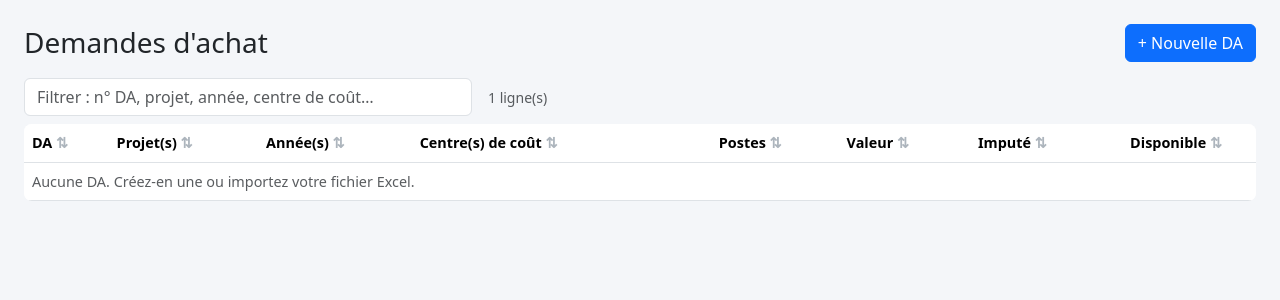
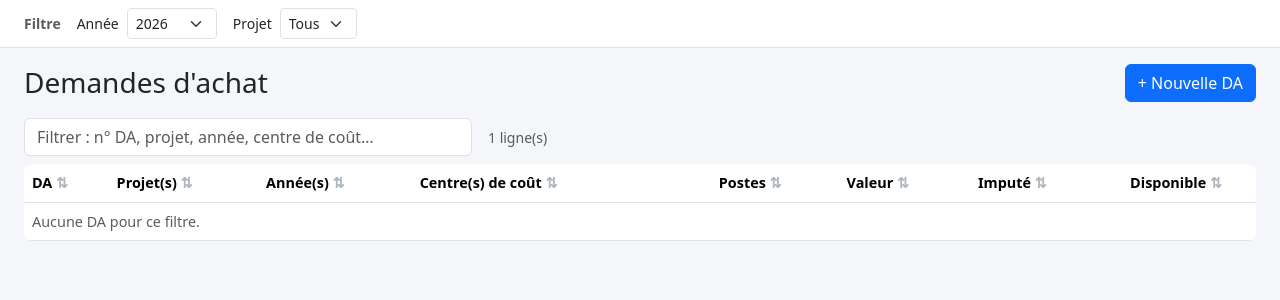
Before and after one commit to dai-ho/Tests, a Flask app: page /da in a window 1280 px wide. Shown: the part 56-356 px from the top of the page. Run offline with Flask 3, Linux system fonts and the light colour scheme; data that the repository does not hold is empty; some libraries are stand-ins or nearby versions.

Commit message:
Filtre par année et par projet, année en cours par défaut
Bandeau de filtre commun au tableau de bord, aux DA, au Suivi DA, aux
BdC et au Suivi BdC ; le choix est conservé d'un onglet à l'autre et
l'année en cours est sélectionnée par défaut. Un poste de BdC prend
l'année et le projet de son poste de DA (à défaut : année d'échéance et
activité). Dans la liste des DA, les totaux portent sur les postes
filtrés.

Co-Authored-By: Claude Opus 5.5 <noreply@anthropic.com>

```diff
--- a/gestion-achats/app.py
+++ b/gestion-achats/app.py
@@ -7,7 +7,8 @@ import webbrowser
 from collections import defaultdict
 from datetime import date, datetime
 
-from flask import Flask, flash, redirect, render_template, request, send_file, url_for
+from flask import (Flask, flash, redirect, render_template, request, send_file, session,
+                   url_for)
 from sqlalchemy import inspect, text
 from sqlalchemy.exc import IntegrityError
 
@@ -15,6 +16,9 @@ import excel_io
 import mail
 import regles
 from models import STATUTS_DA, Commande, DemandeAchat, Marche, PosteCommande, PosteDA, db
+
+# Pages sur lesquelles s'applique le filtre année / projet
+PAGES_FILTREES = {"accueil", "liste_da", "postes_da", "liste_commandes", "postes_commande"}
 
 DOSSIER = os.path.dirname(os.path.abspath(__file__))
 DOSSIER_DONNEES = os.path.join(DOSSIER, "donnees")
@@ -107,6 +111,16 @@ def create_app(db_uri=None):
                 "mailto": mail.lien_mailto,
                 "aujourdhui": date.today()}
 
+    @app.context_processor
+    def contexte_filtre():
+        if request.endpoint not in PAGES_FILTREES:
+            return {}
+        annee, projet = filtre_courant()
+        annees = set(valeurs_distinctes(PosteDA.annee)) | {date.today().year}
+        return {"filtre_actif": True, "filtre_annee": annee, "filtre_projet": projet,
+                "filtre_annees": sorted(annees, reverse=True),
+                "filtre_projets": valeurs_distinctes(PosteDA.projet)}
+
     enregistrer_routes(app)
     return app
 
@@ -148,6 +162,25 @@ def tous_les_postes_da():
     return (PosteDA.query.join(DemandeAchat)
             .order_by(DemandeAchat.reference.is_(None), DemandeAchat.reference,
                       PosteDA.numero).all())
+
+
+def filtre_courant():
+    """(année, projet) choisis dans le bandeau de filtre : année en cours par défaut,
+    None = toutes les années ; "" = tous les projets."""
+    return session.get("annee", date.today().year), session.get("projet", "")
+
+
+def garder_poste_da(p, annee, projet):
+    return (annee is None or p.annee == annee) and (not projet or p.projet == projet)
+
+
+def garder_poste_cmd(p, annee, projet):
+    """Un poste de BdC prend l'année et le projet de son poste de DA ; à défaut,
+    l'année de son échéance et son activité."""
+    pd = p.poste_da
+    a = pd.annee if pd and pd.annee else (p.date_livraison.year if p.date_livraison else None)
+    pr = (pd.projet if pd and pd.projet else None) or p.activite
+    return (annee is None or a == annee) and (not projet or pr == projet)
 
 
 def postes_da_ouverts(sauf_id=None):
@@ -211,10 +244,20 @@ def enregistrer_routes(app):
 
     # --- Tableau de bord ------------------------------------------------------
 
+    @app.route("/filtre")
+    def filtrer():
+        annee = request.args.get("annee", "")
+        session["annee"] = int(annee) if annee.isdigit() else None
+        session["projet"] = request.args.get("projet", "")
+        retour = request.args.get("retour", "")
+        return redirect(retour if retour.startswith("/") and not retour.startswith("//")
+                        else url_for("accueil"))
+
     @app.route("/")
     def accueil():
-        postes_da = tous_les_postes_da()
-        postes_cmd = PosteCommande.query.all()
+        annee, projet = filtre_courant()
+        postes_da = [p for p in tous_les_postes_da() if garder_poste_da(p, annee, projet)]
+        postes_cmd = [p for p in PosteCommande.query if garder_poste_cmd(p, annee, projet)]
         actifs = [p for p in postes_da if p.statut not in ("clos", "supprimé")]
         return render_template(
             "accueil.html",
@@ -223,7 +266,9 @@ def enregistrer_routes(app):
                              key=lambda p: p.date_livraison),
             non_imputes=[p for p in actifs if p.impute == 0],
             depassements=[p for p in postes_da if p.statut != "supprimé" and p.disponible < 0],
-            en_attente=Commande.query.filter(Commande.reference.is_(None)).all(),
+            en_attente=[c for c in Commande.query.filter(Commande.reference.is_(None))
+                        if not c.postes or any(garder_poste_cmd(p, annee, projet)
+                                               for p in c.postes)],
             marches_alerte=[m for m in Marche.query.order_by(Marche.reference)
                             if not m.expire and m.taux is not None and m.taux >= 90],
         )
@@ -232,9 +277,19 @@ def enregistrer_routes(app):
 
     @app.route("/da")
     def liste_da():
-        das = (DemandeAchat.query
-               .order_by(DemandeAchat.reference.is_(None), DemandeAchat.reference).all())
-        return render_template("da_liste.html", das=das)
+        annee, projet = filtre_courant()
+        lignes = []
+        for da in (DemandeAchat.query
+                   .order_by(DemandeAchat.reference.is_(None), DemandeAchat.reference)):
+            postes = [p for p in da.postes if garder_poste_da(p, annee, projet)]
+            if not postes and da.postes:
+                continue  # DA dont aucun poste ne correspond au filtre (une DA vide reste visible)
+            comptes = [p for p in postes if p.statut != "supprimé"]
+            lignes.append({"da": da, "postes": postes,
+                           "valeur": sum(p.montant or 0 for p in comptes),
+                           "impute": sum(p.impute for p in comptes),
+                           "disponible": sum(p.disponible for p in comptes)})
+        return render_template("da_liste.html", lignes=lignes)
 
     @app.route("/da/nouvelle", methods=["GET", "POST"])
     @app.route("/da/<int:da_id>/modifier", methods=["GET", "POST"])
@@ -330,7 +385,9 @@ def enregistrer_routes(app):
 
     @app.route("/postes-da")
     def postes_da():
-        return render_template("postes_da.html", postes=tous_les_postes_da())
+        annee, projet = filtre_courant()
+        return render_template("postes_da.html", postes=[
+            p for p in tous_les_postes_da() if garder_poste_da(p, annee, projet)])
 
     # --- Bons de commande -----------------------------------------------------
 
@@ -342,7 +399,10 @@ def enregistrer_routes(app):
     @app.route("/commandes")
     def liste_commandes():
         # BdC en attente de numéro en tête
-        cmds = Commande.query.order_by(Commande.reference.isnot(None), Commande.reference).all()
+        annee, projet = filtre_courant()
+        cmds = [c for c in Commande.query.order_by(Commande.reference.isnot(None),
+                                                   Commande.reference)
+                if not c.postes or any(garder_poste_cmd(p, annee, projet) for p in c.postes)]
         return render_template("cmd_liste.html", cmds=cmds, saisie={},
                                **contexte_nouveau_bdc())
 
@@ -503,7 +563,9 @@ def enregistrer_routes(app):
         postes = (PosteCommande.query.join(Commande)
                   .order_by(Commande.reference.isnot(None), Commande.reference,
                             PosteCommande.numero).all())
-        return render_template("postes_cmd.html", postes=postes)
+        annee, projet = filtre_courant()
+        return render_template("postes_cmd.html", postes=[
+            p for p in postes if garder_poste_cmd(p, annee, projet)])
 
     # --- Marchés ---------------------------------------------------------------
 
--- a/gestion-achats/static/app.css
+++ b/gestion-achats/static/app.css
@@ -18,3 +18,5 @@ dialog.dialogue::backdrop { background: rgba(0,0,0,.4); }
 .tableau-mail { border-collapse: collapse; margin: 0 0 1em; }
 .tableau-mail td { padding: .1em 1.5em .1em 0; white-space: nowrap; }
 .tableau-mail td.num { text-align: right; }
+.bandeau-filtre { background: #fff; border-bottom: 1px solid #dee2e6; }
+.bandeau-filtre select { width: auto; }
--- a/gestion-achats/templates/base.html
+++ b/gestion-achats/templates/base.html
@@ -9,7 +9,7 @@
 </head>
 <body>
 {% set page = request.endpoint %}
-<nav class="navbar navbar-expand navbar-dark bg-primary mb-4">
+<nav class="navbar navbar-expand navbar-dark bg-primary {{ 'mb-4' if not filtre_actif }}">
   <div class="container-fluid">
     <a class="navbar-brand" href="{{ url_for('accueil') }}">Budgets DA / BdC</a>
     <ul class="navbar-nav me-auto">
@@ -26,6 +26,26 @@
     </ul>
   </div>
 </nav>
+{% if filtre_actif %}
+<form action="{{ url_for('filtrer') }}" class="bandeau-filtre d-flex flex-wrap align-items-center gap-3 px-4 py-2 mb-3">
+  <input type="hidden" name="retour" value="{{ request.full_path }}">
+  <strong class="small text-muted">Filtre</strong>
+  <label class="d-flex align-items-center gap-2 small">Année
+    <select name="annee" class="form-select form-select-sm" onchange="this.form.submit()">
+      <option value="" {{ 'selected' if filtre_annee is none }}>Toutes</option>
+      {% for a in filtre_annees %}<option value="{{ a }}" {{ 'selected' if filtre_annee == a }}>{{ a }}</option>{% endfor %}
+    </select></label>
+  <label class="d-flex align-items-center gap-2 small">Projet
+    <select name="projet" class="form-select form-select-sm" onchange="this.form.submit()">
+      <option value="" {{ 'selected' if not filtre_projet }}>Tous</option>
+      {% for p in filtre_projets %}<option {{ 'selected' if filtre_projet == p }}>{{ p }}</option>{% endfor %}
+    </select></label>
+  {% if filtre_annee != aujourdhui.year or filtre_projet %}
+    <a class="small" href="{{ url_for('filtrer', annee=aujourdhui.year, retour=request.full_path) }}">Réinitialiser ({{ aujourdhui.year }}, tous projets)</a>
+  {% endif %}
+  <noscript><button class="btn btn-sm btn-outline-primary">Appliquer</button></noscript>
+</form>
+{% endif %}
 <main class="container-fluid px-4">
   {% for categorie, message in get_flashed_messages(with_categories=true) %}
     <div class="alert alert-{{ categorie }}">{{ message }}</div>
--- a/gestion-achats/templates/da_liste.html
+++ b/gestion-achats/templates/da_liste.html
@@ -14,17 +14,17 @@
     <th data-tri class="num">Disponible</th><th></th>
   </tr></thead>
   <tbody>
-  {% for da in das %}
+  {% for l in lignes %}{% set da = l.da %}
     <tr style="{{ '--bs-table-bg: #DBEEF4' if not da.reference }}">
       <td><a href="{{ url_for('detail_da', da_id=da.id) }}"><strong>{{ da.libelle }}</strong></a></td>
-      <td>{{ da.postes|map(attribute='projet')|select|unique|join(', ') }}</td>
-      <td>{{ da.postes|map(attribute='annee')|select|unique|sort|join(', ') }}</td>
-      <td>{{ da.postes|map(attribute='code_imputation')|select|unique|join(', ') }}</td>
-      <td class="num">{{ da.postes|length }}</td>
-      {{ macros.montant(da.montant_total) }}{{ macros.montant(da.impute_total) }}{{ macros.montant(da.disponible_total, true) }}
+      <td>{{ l.postes|map(attribute='projet')|select|unique|join(', ') }}</td>
+      <td>{{ l.postes|map(attribute='annee')|select|unique|sort|join(', ') }}</td>
+      <td>{{ l.postes|map(attribute='code_imputation')|select|unique|join(', ') }}</td>
+      <td class="num">{{ l.postes|length }}{% if l.postes|length != da.postes|length %}<span class="text-muted small"> / {{ da.postes|length }}</span>{% endif %}</td>
+      {{ macros.montant(l.valeur) }}{{ macros.montant(l.impute) }}{{ macros.montant(l.disponible, true) }}
       <td class="actions"><a class="btn btn-sm btn-outline-primary" href="{{ url_for('detail_da', da_id=da.id) }}">Ouvrir</a></td>
     </tr>
-  {% else %}<tr><td colspan="9" class="text-muted">Aucune DA. Créez-en une ou importez votre fichier Excel.</td></tr>{% endfor %}
+  {% else %}<tr><td colspan="9" class="text-muted">Aucune DA pour ce filtre.</td></tr>{% endfor %}
   </tbody>
 </table></div>
 {% endblock %}
```
Also changed, not shown: gestion-achats/README.md.
